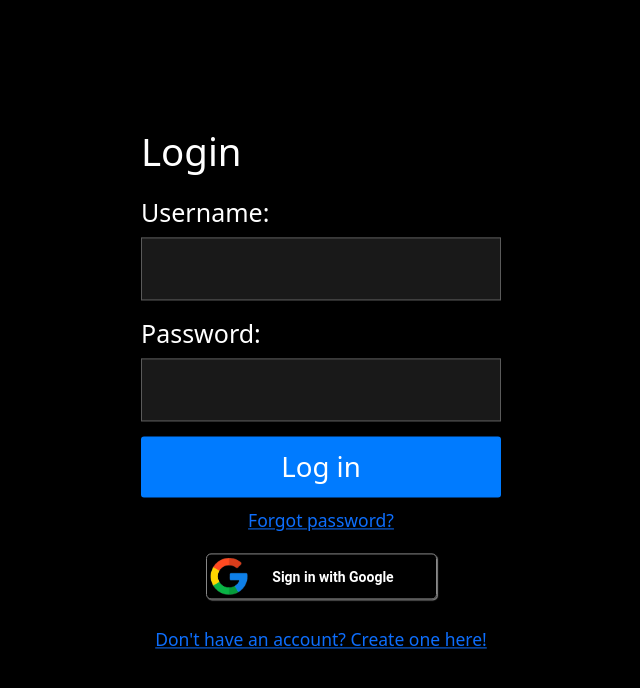
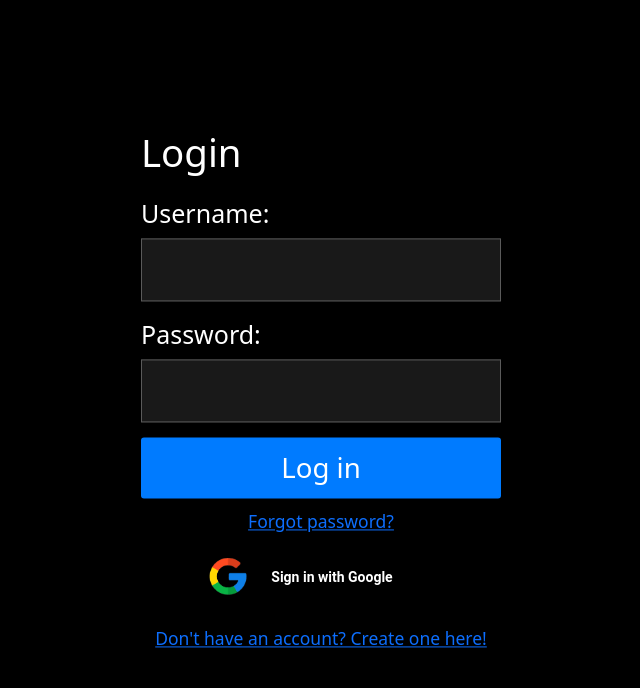
Before and after one commit to adikeshn/AstroDynamx-Website, a React (Vite) app in the folder astrodynamx-website/: page /login in a window 1280 px wide. Shown: the top 688 px of the page, without its empty margins (319-959 px from the left). Built offline with nearby package versions, Linux system fonts and the light colour scheme.

Commit message:
Removes the border from the sign in/up with google boxes and removes an empty ruleset from index.css

```diff
--- a/astrodynamx-website/src/LandingPage/LandingPageStyles/index.css
+++ b/astrodynamx-website/src/LandingPage/LandingPageStyles/index.css
@@ -57,9 +57,6 @@
   background-color: white;
   height: 3px;
   position: absolute;
-}
-
-.earth-image {
 }
 
 .mission-title {
--- a/astrodynamx-website/src/LoginPage/login.css
+++ b/astrodynamx-website/src/LoginPage/login.css
@@ -74,8 +74,8 @@ input {
   background: none;
   color: white;
   border-radius: 5px;
-  border: thin solid #888;
-  box-shadow: 1px 1px 1px grey;
+  border: none;
+  box-shadow: none;
   white-space: nowrap;
   cursor: pointer;
 }
```
